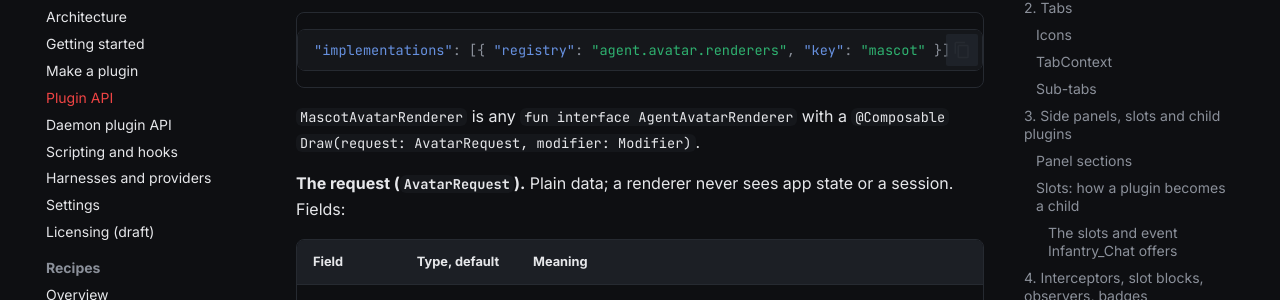
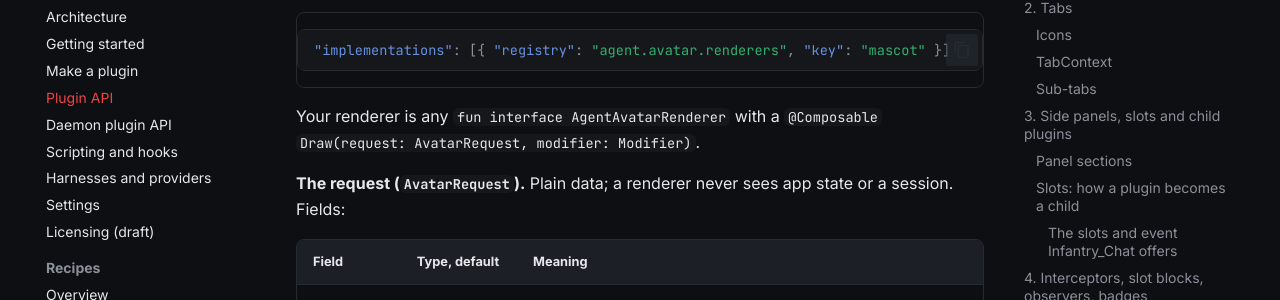
Before and after one commit to SuperiorSoft-LLC/infantry-ai, an MkDocs documentation site: the page built from docs/wiki/plugin-api.md, in a window 1280 px wide and 900 px high, scrolled down 11023 px. Shown: the part 154-454 px from the top of the window. Built offline with MkDocs 1.6.1 and Material for MkDocs 9.7.7, drawn with Linux system fonts in a browser that asks for light colours.

Commit message:
AVATAR-DOCS-1: name the renderer generically in plugin-api (DocsFreshnessGuardTest refused the undeclared MascotAvatarRenderer example type)
Co-Authored-By: Claude Haiku 5.5 <noreply@anthropic.com>

````diff
--- a/docs/wiki/plugin-api.md
+++ b/docs/wiki/plugin-api.md
@@ -365,7 +365,7 @@ and declaring the same pair in `module.json`:
 "implementations": [{ "registry": "agent.avatar.renderers", "key": "mascot" }]
 ```
 
-`MascotAvatarRenderer` is any `fun interface AgentAvatarRenderer` with a `@Composable Draw(request: AvatarRequest, modifier: Modifier)`.
+Your renderer is any `fun interface AgentAvatarRenderer` with a `@Composable Draw(request: AvatarRequest, modifier: Modifier)`.
 
 **The request (`AvatarRequest`).** Plain data; a renderer never sees app state or a session. Fields:
 
````
